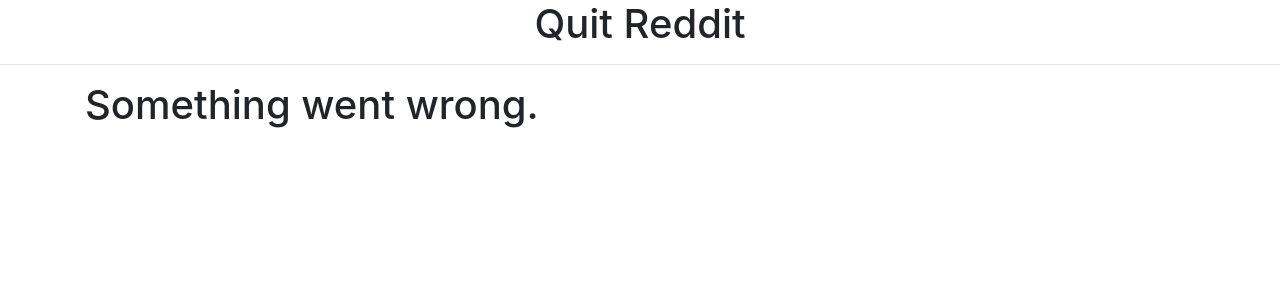
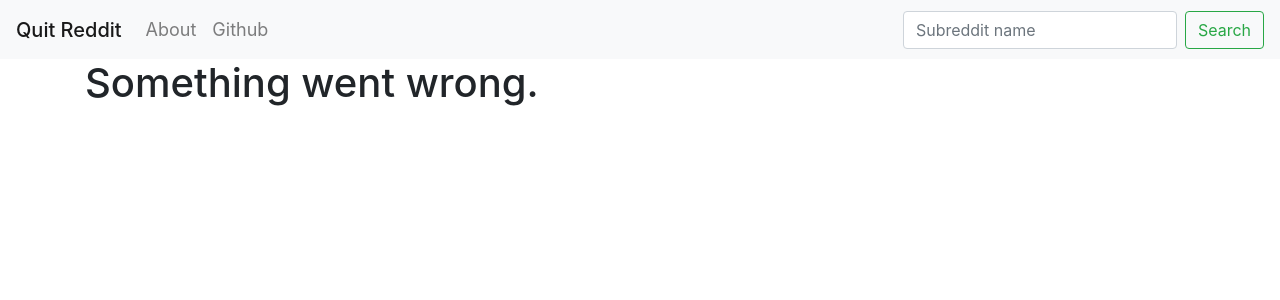
Before and after one commit to Aquakor/Quit-Reddit, a Flask app: template templates/index.html in a window 1280 px wide. Shown: the top 300 px of the page. Run offline with Flask 2, Linux system fonts and the light colour scheme; the template is opened without the code that fills it, so the values that code supplies are empty; some libraries are stand-ins or nearby versions.

Commit message:
Add template inheritance with nav bar.
Changed the way flask generate html pages. 'Base.html' is a core html
file  with navigation bar and every other html file should inherit from
it.

```diff
--- a/app.py
+++ b/app.py
@@ -5,21 +5,23 @@ import config
 from flask import Flask, url_for, render_template, request
 app = Flask(__name__)
 
-@app.route('/')
+@app.route('/', methods=['GET', 'POST'])
 def index():
-    """ Generate main page with declared list of subreddits."""
-    # Declare variables to get submissions from Reddit.
-    subreddit_names = ['youtubehaiku', 'videos',
-                       'mealtimevideos', 'livestreamfail',
-                       'fortnitebr']
-    time_filter = 'day'
-    num_submission = 5
+    if request.method == 'GET':
+        return render_template('base.html')
+    else:
+        # Get everything from post method.
+        subreddit_names = request.form['subredditName'].split(',')
+        if isinstance(subreddit_names, list):
+            for i, subreddit_name in enumerate(subreddit_names):
+                subreddit_names[i] = subreddit_name.lstrip()
+        time_filter = 'day'
+        num_submission = 20
 
-    # Obtain a list to populate html page.
-    subreddit_list = get_submissions(subreddit_names, time_filter, num_submission)
+        # Obtain a list to populate html page.
+        subreddit_list = get_submissions(subreddit_names, time_filter, num_submission)
 
-    # Create html page with subreddit_list and get_date function.
-    return render_template('index.html', subreddit_list=subreddit_list, get_date=get_date)
+        return render_template('index.html', subreddit_list=subreddit_list, get_date=get_date)
 
 @app.route('/list', methods=['GET', 'POST'])
 def list_subreddit():
--- /dev/null
+++ b/templates/base.html
@@ -0,0 +1,46 @@
+<!doctype html>
+<html lang="en">
+<head>
+    {# Required meta tags. #}
+    <meta charset="utf-8">
+    <meta name="viewport" content="width=device-width, initial-scale=1, shrink-to-fit=no">
+
+    {# Bootstrap CSS. #}
+    <link rel="stylesheet" href="https://stackpath.bootstrapcdn.com/bootstrap/4.1.0/css/bootstrap.min.css" integrity="sha384-9gVQ4dYFwwWSjIDZnLEWnxCjeSWFphJiwGPXr1jddIhOegiu1FwO5qRGvFXOdJZ4" crossorigin="anonymous">
+
+    <title>{% block title %}{% endblock %}</title>
+
+    {# Style CSS. #}
+    <link rel="stylesheet" href="{{ url_for('static', filename='style.css') }}">
+
+    {# Navigation bar. #}
+    <nav class="navbar navbar-expand-lg navbar-light bg-light">
+        {# Name of the page. #}
+        <span class="navbar-brand mb-0 h1">Quit Reddit</span>
+        <button class="navbar-toggler" type="button" data-toggle="collapse" data-target="#navbarSupportedContent" aria-controls="navbarSupportedContent" aria-expanded="false" aria-label="Toggle navigation">
+            <span class="navbar-toggler-icon"></span>
+        </button>
+
+        <div class="collapse navbar-collapse" id="navbarSupportedContent">
+            <ul class="navbar-nav mr-auto">
+                <li class="nav-item">
+                    <a class="nav-link" href="#">About</a>
+                </li>
+                <li class="nav-item">
+                    <a class="nav-link" href="#">Github</a>
+                </li>
+
+            </ul>
+
+                {# Subreddit search form. #}
+                <form class="form-inline" action="/" method="post">
+                    <input class="form-control mr-sm-2" type="text" name="subredditName" placeholder="Subreddit name">
+                    <button class="btn btn-outline-success my-2 my-sm-0" type="submit">Search</button>
+                </form>
+        </div>
+    </nav>
+</head>
+<body>
+    {% block body %}{% endblock %}
+</body>
+</html>
--- a/templates/index.html
+++ b/templates/index.html
@@ -1,23 +1,10 @@
-<!doctype html>
-<html lang="en">
-<head>
-    {# Required meta tags. #}
-    <meta charset="utf-8">
-    <meta name="viewport" content="width=device-width, initial-scale=1, shrink-to-fit=no">
+{% extends 'base.html' %}
 
-    {# Bootstrap CSS. #}
-    <link rel="stylesheet" href="https://stackpath.bootstrapcdn.com/bootstrap/4.1.0/css/bootstrap.min.css" integrity="sha384-9gVQ4dYFwwWSjIDZnLEWnxCjeSWFphJiwGPXr1jddIhOegiu1FwO5qRGvFXOdJZ4" crossorigin="anonymous">
+{% block title %}
+    Quit Reddit
+{% endblock %}
 
-    {# Style CSS.#}
-    <link href="static/style.css" rel="stylesheet">
-</head>
-<body>
-    {# Title of the page. #}
-    <header class="container-fluid" id="sec1">
-        <h1 class="text-center">Quit Reddit</h1>
-    </header>
-    <hr />
-
+{% block body %}
     {# Create a list of top submissions from subreddits. #}
     <div class="container">
     {% if subreddit_list %}
@@ -63,7 +50,4 @@
         <h1>Something went wrong.</h1>
     {% endif %}
 
-    </div>
-
-</body>
-</html>
+{% endblock %}
```
